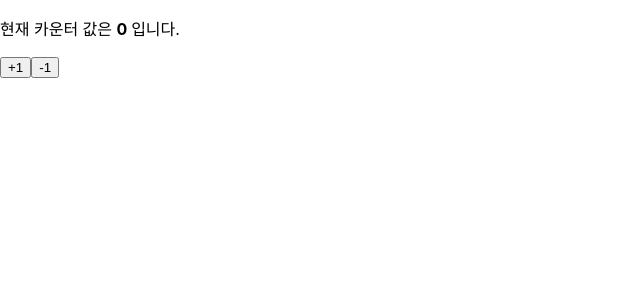
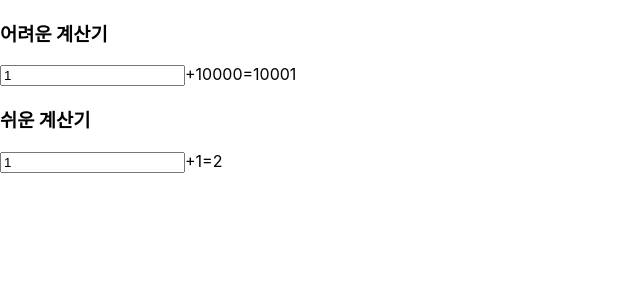
Before and after one commit to kimyejin213527/Hooks_project, a React (Create React App) app: page / in a window 1280 px wide. Shown: the top 300 px of the page, without its empty margins (0-640 px from the left). Built offline with nearby package versions, Linux system fonts and the light colour scheme.

Commit message:
0417 수업 실습 예제

```diff
--- a/src/App.js
+++ b/src/App.js
@@ -1,5 +1,47 @@
-import Counter from "./Counter";
+import { useState, useMemo } from "react";
+const hardCalculate = (number) => {
+  console.log("어려운 계산");
+  for (let i = 0; i < 999999999; i++) {}
+  return number + 10000;
+};
+const easyCalculate = (number) => {
+  console.log("짱 쉬운 계산");
+  return number + 1;
+};
 const App = () => {
-  return <Counter />;
+  const [hardNumber, setHardNumber] = useState(1);
+  //hardNumber = 1 저장
+  const [easyNumber, setEasyNumber] = useState(1);
+  //easyNumber = 1 저장
+  //state 변수인 hardNumber 또는 easyNumber 값이 업데이트(변경)되면 처음부터 렌더링이 된다
+  //easyCalculate()함수만 호출하고 싶은데 state 값이 변경 되었기 때문에 hardCalculate()도 호출이 되어서 시간이 많이 걸리게 됨
+  // const hardSum = hardCalculate(hardNumber);
+
+  const hardSum = useMemo(() => {
+    return hardCalculate(hardNumber);
+  }, [hardNumber]);
+  //메모이제이션을 하게 되면 처음 렌더링 할 때만 실행 되어서 그 값을 메모리에 저장한다
+  //}, [hardNumber]);에서 hardNumber값이 변경될 때만 hardCalculate()함수가 호출 되어서 다시 계산
+
+  const easySum = easyCalculate(easyNumber);
+
+  return (
+    <div>
+      <h3>어려운 계산기</h3>
+      <input
+        type="number"
+        value={hardNumber}
+        onChange={(e) => setHardNumber(parseInt(e.target.value))}
+      />
+      <span>+10000={hardSum}</span>
+      <h3>쉬운 계산기</h3>
+      <input
+        type="number"
+        value={easyNumber}
+        onChange={(e) => setEasyNumber(parseInt(e.target.value))}
+      />
+      <span>+1={easySum}</span>
+    </div>
+  );
 };
 export default App;
--- a/src/Counter.js
+++ b/src/Counter.js
@@ -1,5 +1,9 @@
 import { useReducer } from "react";
+
 function reducer(state, action) {
+  //첫번째 action = (type:"INCREMENT")
+  //두번째 action - (type:"DECREMENT")
+  //action에 의해서 state값을 업데이트 한다.
   switch (action.type) {
     case "INCREMENT":
       return { value: state.value + 1 };
@@ -11,12 +15,14 @@ function reducer(state, action) {
 }
 const Counter = () => {
   const [state, dispatch] = useReducer(reducer, { value: 0 });
+  //state는 value이고 0을 저장, dispatch는 reducer 함수를 호출하기 위한 약속
   return (
     <div>
       <p>
         현재 카운터 값은 <b> {state.value} </b> 입니다.
       </p>
       <button onClick={() => dispatch({ type: "INCREMENT" })}>+1</button>
+      {/* dispatch({ type: "INCREMENT" })는 reducer함수를 호출 하는데 인자 값은 { type: "INCREMENT" }을 reducer함수의 type에게 전달한다. */}
       <button onClick={() => dispatch({ type: "DECREMENT" })}>-1</button>
     </div>
   );
--- a/src/Timer.js
+++ b/src/Timer.js
@@ -5,7 +5,8 @@ const Timer = (props) => {
       console.log("타이머 돌아가는중...");
     }, 1000); // 1초 마다 실행됨
     return () => {
-      clearInterval(timer);
+      //Timer 컴포넌트가 언마운트 될 때 return()함수가 동작
+      clearInterval(timer); //timer를 종료하는 함수이다
       console.log("타이머가 종료되었습니다.");
     };
   }, []);
```
Also changed, not shown: src/Info1.js (added, +44 -0 lines).
